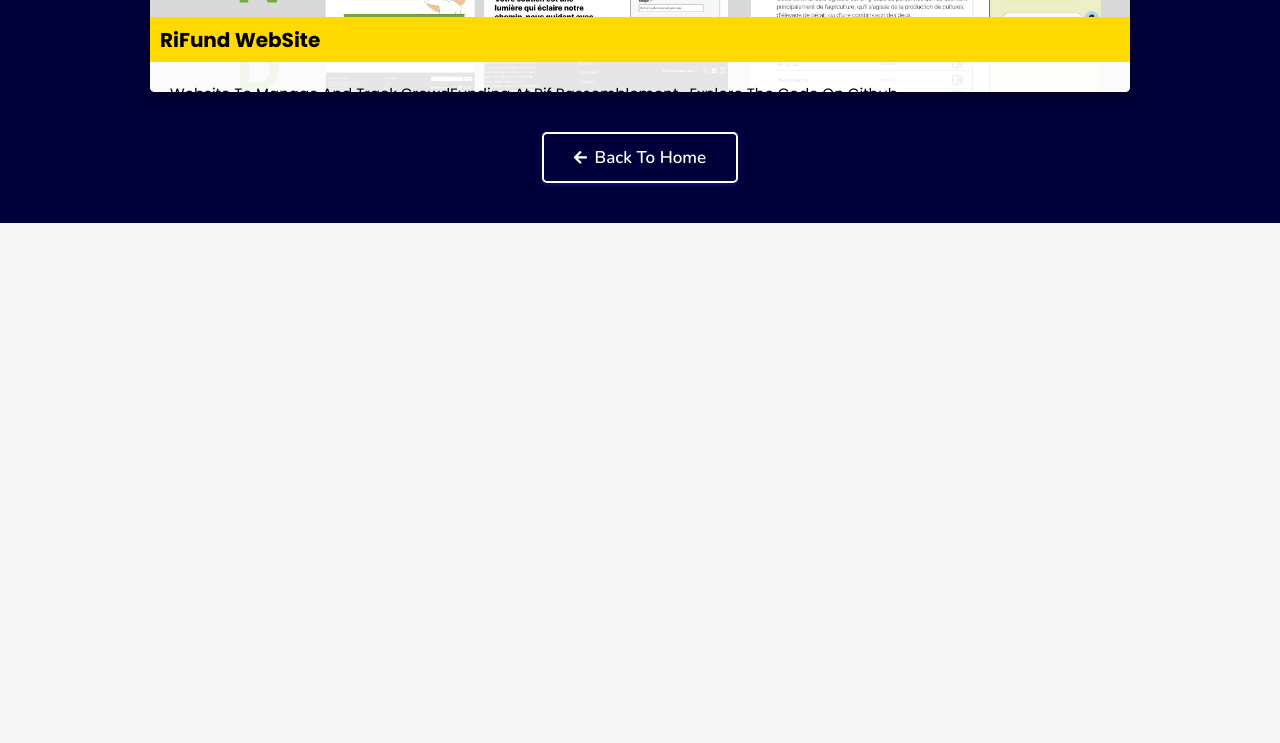
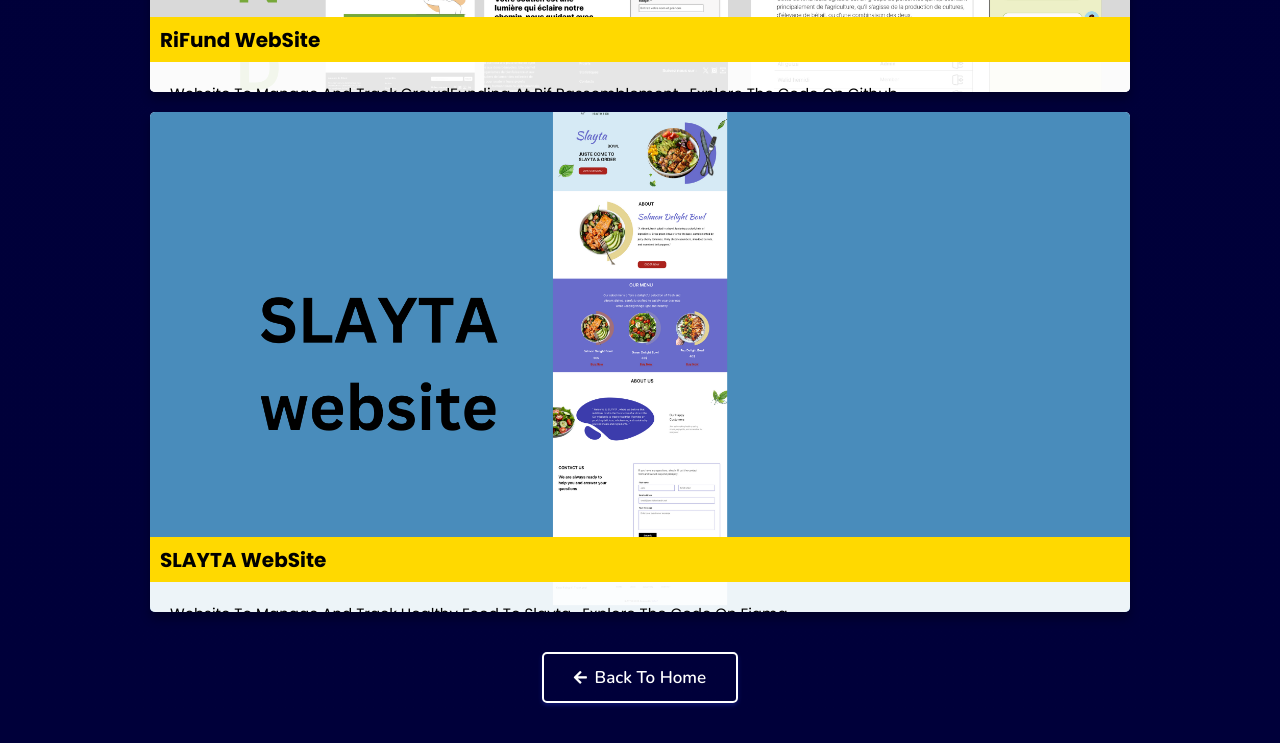
Before and after one commit to inssafkhadhraoui7/Portfelio_insaf, a plain HTML site: page projects/project.html in a window 1280 px wide. Shown: the part 3691-4434 px from the top of the page. Before the commit the page ends 3914 px from the top, so only its background shows below. Drawn offline with nearby package versions, Linux system fonts and the light colour scheme.

Commit message:
correctly new version

```diff
--- a/projects/project.html
+++ b/projects/project.html
@@ -152,7 +152,26 @@
               </div>
             </div>
           </div>
+
           </div>
+          <div class="box-container column">
+            <!-- Add more boxes if needed -->
+            <div class="box tilt">
+              <img src="./../assets/images/projects/slayta.png" alt="Sample Project">
+              <div class="content">
+                <div class="tag">
+                  <h3>SLAYTA WebSite</h3>
+                </div>
+                <div class="desc">
+                  <p>website to manage and track healthy food to slayta  . Explore the code on Figma.</p>
+                  <div class="btns">
+                    <a href="https://www.figma.com/design/cikfBuxuZILwIsu45DDuJU/Untitled?node-id=1-2&t=nzRScIA7h13Ka64R-0" class="btn" target="_blank">Code <i class="fas fa-code"></i></a>
+                  </div>
+                </div>
+              </div>
+            </div>
+
+            </div>
     <div class="backbtn">
       <a href="../index.html" class="btn">
         <i class="fas fa-arrow-left"></i>
```
Also changed, not shown: assets/images/projects/slayta.png (added).
